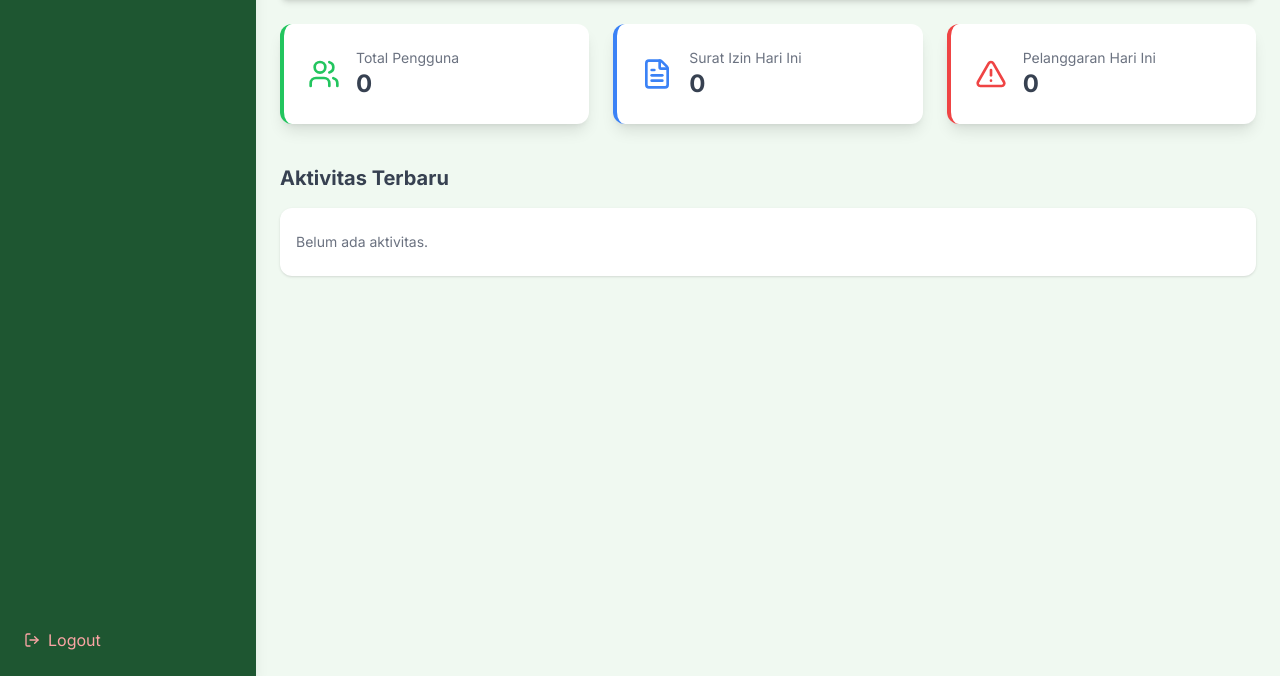
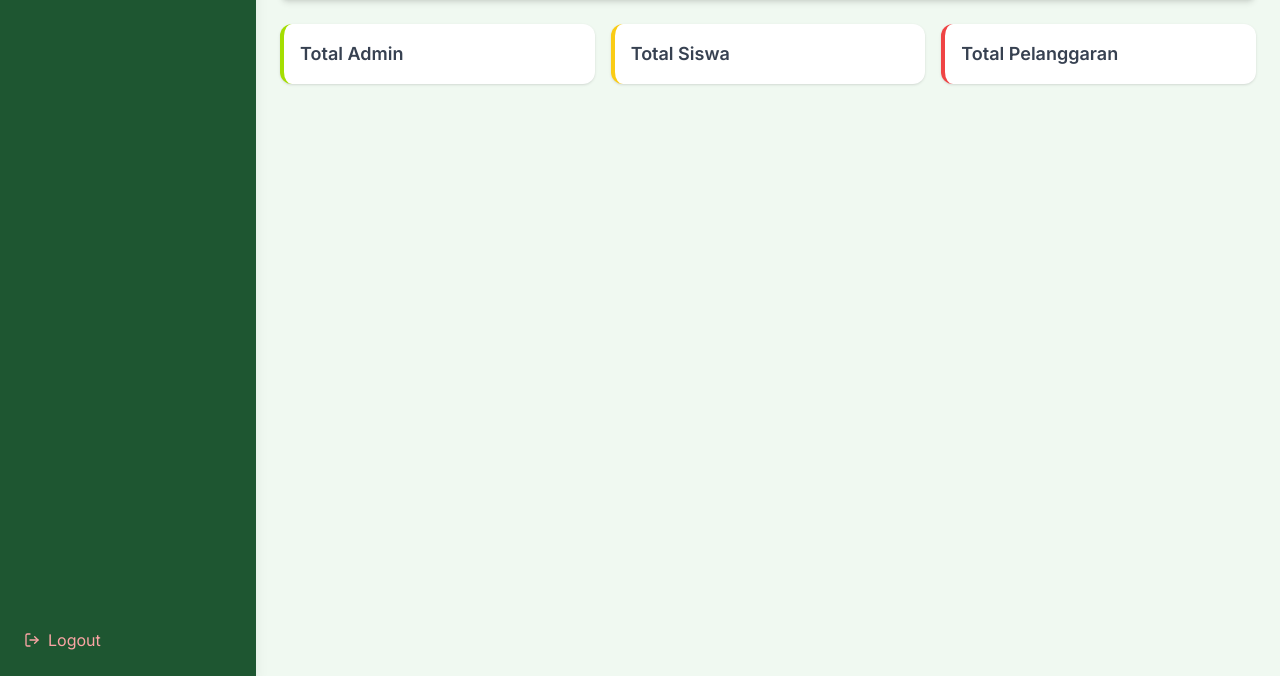
Before and after one commit to randikasptra/ailinda-kp, a CodeIgniter 4 app: the page made by app/Views/pages/admin/dashboard.php in a window 1280 px wide. Shown: the part 124-800 px from the top of the page. Run offline with PHP 8.4 and a stand-in for CodeIgniter, Linux system fonts and the light colour scheme; the template is opened without the code that fills it, so the values that code supplies are empty; some libraries are stand-ins or nearby versions.

Commit message:
fix/fetaadmin

```diff
--- a/app/Database/Migrations/2025-05-27-151601_CreateUsersTable.php
+++ b/app/Database/Migrations/2025-05-27-151601_CreateUsersTable.php
@@ -12,7 +12,7 @@ class CreateUsersTable extends Migration
             'id'       => ['type' => 'INT', 'auto_increment' => true],
             'username' => ['type' => 'VARCHAR', 'constraint' => 50],
             'password' => ['type' => 'VARCHAR', 'constraint' => 255],
-            'role'     => ['type' => 'ENUM', 'constraint' => ['piket', 'bp']],
+            'role'     => ['type' => 'ENUM', 'constraint' => ['piket', 'bp','admin']],
             'created_at' => ['type' => 'DATETIME', 'null' => true],
             'updated_at' => ['type' => 'DATETIME', 'null' => true],
         ]);
--- a/app/Filters/RoleFilter.php
+++ b/app/Filters/RoleFilter.php
@@ -17,6 +17,7 @@ class RoleFilter implements FilterInterface
         if ($arguments && ! in_array($role, $arguments)) {
             return redirect()->to('/unauthorized');
         }
+
     }
 
     public function after(RequestInterface $request, ResponseInterface $response, $arguments = null)
--- a/app/Views/errors/unauthorized.php
+++ b/app/Views/errors/unauthorized.php
@@ -28,8 +28,8 @@
     <h1>Access Denied</h1>
     <p>You do not have permission to access this page.</p>
     <p>
-    <p><a href="/login">Go to Login</a></p>
-<p><button onclick="window.location.href='/login'">Go to Login</button></p>
+    <p><a href="/">Go to Login</a></p>
+<p><button onclick="window.location.href='/'">Go to Login</button></p>
 
 
 </p>
--- a/app/Views/layout/partials/sidenav_admin.php
+++ b/app/Views/layout/partials/sidenav_admin.php
@@ -4,7 +4,7 @@
     </div>
     <nav class="flex-1 p-4 space-y-2 text-sm overflow-y-auto">
         <?php if (session()->get('role') == 'admin'): ?>
-            <a href="/admin/dashboard" class="flex items-center gap-2 p-2 rounded-lg hover:bg-[#145128]">
+            <a href="/dashboard/admin" class="flex items-center gap-2 p-2 rounded-lg hover:bg-[#145128]">
                 <i data-lucide="home" class="w-4 h-4"></i> Dashboard Admin
             </a>
             <a href="/admin/users" class="flex items-center gap-2 p-2 rounded-lg hover:bg-[#145128]">
--- a/app/Views/pages/admin/dashboard.php
+++ b/app/Views/pages/admin/dashboard.php
@@ -1,60 +1,24 @@
-<?php
-// File: app/Views/pages/admin/dashboard.php
-?>
+<?= $this->extend('layout/dashboard') ?>
 
 <?= $this->extend('layout/dashboard_admin') ?>
+
 <?= $this->section('content') ?>
 
-<div class="ml-64">
-    <div class="grid grid-cols-1 md:grid-cols-3 gap-6">
-    <div class="bg-white shadow-lg rounded-xl p-6 border-l-4 border-green-500">
-        <div class="flex items-center">
-            <i data-lucide="users" class="w-8 h-8 text-green-500 mr-4"></i>
-            <div>
-                <h3 class="text-sm text-gray-500">Total Pengguna</h3>
-                <p class="text-2xl font-bold text-gray-700"><?= $totalUsers ?? 0 ?></p>
-            </div>
-        </div>
+<div class="ml-64 grid grid-cols-1 md:grid-cols-3 gap-4">
+    <div class="bg-white rounded-xl shadow p-4 border-l-4 border-[#A4DE02]">
+        <h2 class="text-lg font-semibold text-gray-700">Total Admin</h2>
+        <p class="text-3xl font-bold text-[#1E5631]"><?= esc($totalAdmin) ?></p>
     </div>
 
-    <div class="bg-white shadow-lg rounded-xl p-6 border-l-4 border-blue-500">
-        <div class="flex items-center">
-            <i data-lucide="file-text" class="w-8 h-8 text-blue-500 mr-4"></i>
-            <div>
-                <h3 class="text-sm text-gray-500">Surat Izin Hari Ini</h3>
-                <p class="text-2xl font-bold text-gray-700"><?= $izinHariIni ?? 0 ?></p>
-            </div>
-        </div>
+    <div class="bg-white rounded-xl shadow p-4 border-l-4 border-[#FACC15]">
+        <h2 class="text-lg font-semibold text-gray-700">Total Siswa</h2>
+        <p class="text-3xl font-bold text-yellow-600"><?= esc($totalSiswa) ?></p>
     </div>
 
-    <div class="bg-white shadow-lg rounded-xl p-6 border-l-4 border-red-500">
-        <div class="flex items-center">
-            <i data-lucide="alert-triangle" class="w-8 h-8 text-red-500 mr-4"></i>
-            <div>
-                <h3 class="text-sm text-gray-500">Pelanggaran Hari Ini</h3>
-                <p class="text-2xl font-bold text-gray-700"><?= $pelanggaranHariIni ?? 0 ?></p>
-            </div>
-        </div>
+    <div class="bg-white rounded-xl shadow p-4 border-l-4 border-[#EF4444]">
+        <h2 class="text-lg font-semibold text-gray-700">Total Pelanggaran</h2>
+        <p class="text-3xl font-bold text-red-600"><?= esc($totalPelanggaran) ?></p>
     </div>
 </div>
 
-<div class="mt-10">
-    <h2 class="text-xl font-bold mb-4 text-gray-700">Aktivitas Terbaru</h2>
-    <div class="bg-white rounded-xl shadow p-4">
-        <ul class="divide-y divide-gray-200 text-sm">
-            <?php if (!empty($logs)): ?>
-                <?php foreach ($logs as $log): ?>
-                    <li class="py-2">
-                        <strong><?= $log['user'] ?></strong> <?= $log['activity'] ?>
-                        <span class="text-gray-400 text-xs float-right"><?= $log['timestamp'] ?></span>
-                    </li>
-                <?php endforeach; ?>
-            <?php else: ?>
-                <li class="py-2 text-gray-500">Belum ada aktivitas.</li>
-            <?php endif; ?>
-        </ul>
-    </div>
-</div>
-</div>
-
 <?= $this->endSection() ?>
--- /dev/null
+++ b/app/Views/pages/admin/users.php
@@ -0,0 +1 @@
+<h1>Hello</h1>
--- a/app/Views/pages/bp/bp.php
+++ b/app/Views/pages/bp/bp.php
@@ -1,15 +1,15 @@
 <?= $this->extend('layout/dashboard') ?>
 <?= $this->section('content') ?>
 
-<div class="grid grid-cols-1 md:grid-cols-2 gap-4">
+<div class="ml-64 grid grid-cols-1 md:grid-cols-2 gap-4">
     <div class="bg-white rounded-xl shadow p-4 border-l-4 border-[#A4DE02]">
         <h2 class="text-lg font-semibold text-gray-700">Total Pelanggaran Bulan Ini</h2>
-        <p class="text-3xl font-bold text-[#1E5631]">87</p>
+        <p class="text-3xl font-bold text-[#1E5631]"><?= esc($totalPelanggaran) ?></p>
     </div>
 
     <div class="bg-white rounded-xl shadow p-4 border-l-4 border-red-500">
         <h2 class="text-lg font-semibold text-gray-700">Siswa Mendekati DO (≥ 180 Poin)</h2>
-        <p class="text-3xl font-bold text-red-600">5</p>
+        <p class="text-3xl font-bold text-red-600"><?= esc($siswaMendekatiDO) ?></p>
     </div>
 </div>
 
--- /dev/null
+++ b/app/Views/pages/bp/rekap.php
@@ -0,0 +1 @@
+<h1>Hello</h1>
```
Also changed, not shown: app/Config/Routes.php (+5 -3 lines), app/Controllers/Bp.php (added, +42 -0 lines), app/Controllers/Dashboard.php (+20 -4 lines), app/Controllers/Piket.php (+20 -5 lines).
